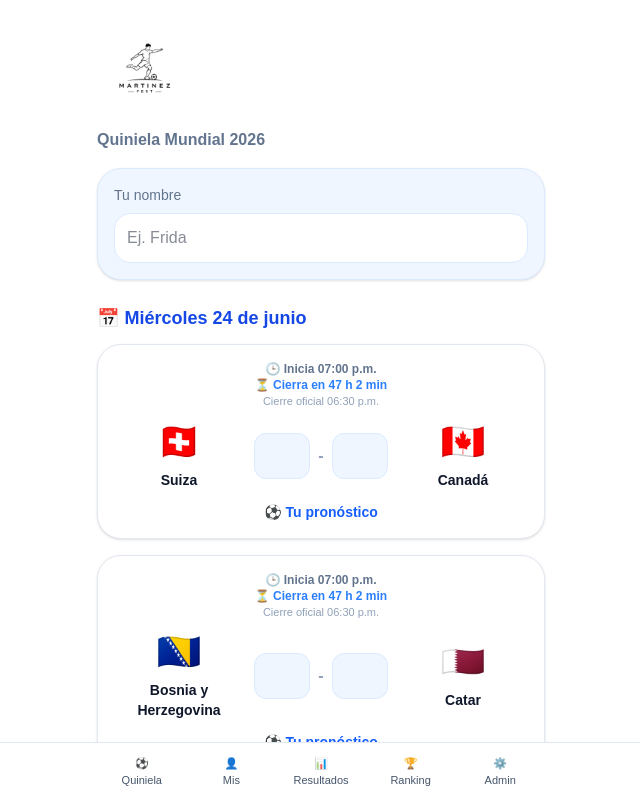
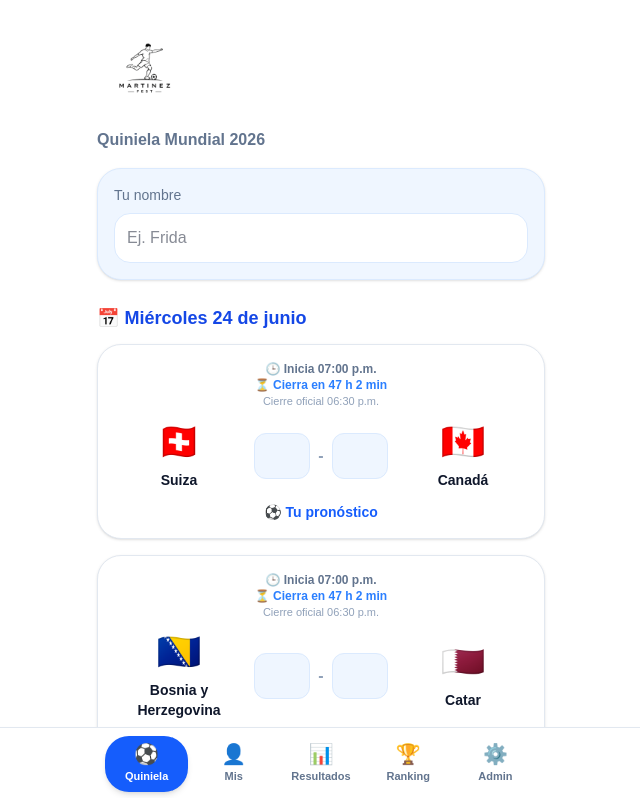
Before and after one commit to fridazzz119/Repository-name-martinez-fest, a Next.js app: page /quiniela in a window 1280 px wide. Shown: the top 798 px of the page, without its empty margins (319-959 px from the left). Built offline with nearby package versions, Linux system fonts and the light colour scheme.

Commit message:
mejora navegacion inferior

```diff
--- a/app/components/BottomNav.tsx
+++ b/app/components/BottomNav.tsx
@@ -1,36 +1,47 @@
+"use client";
+
+import Link from "next/link";
+import { usePathname } from "next/navigation";
+
 export default function BottomNav() {
+  const pathname = usePathname();
+
+  const tabs = [
+    { href: "/quiniela", icon: "⚽", label: "Quiniela" },
+    { href: "/pronosticos", icon: "👤", label: "Mis" },
+    { href: "/resultados", icon: "📊", label: "Resultados" },
+    { href: "/ranking", icon: "🏆", label: "Ranking" },
+    { href: "/admin", icon: "⚙️", label: "Admin" },
+  ];
+
   return (
     <div className="fixed bottom-0 left-0 right-0 bg-white border-t border-slate-200 shadow-lg">
-      <div className="max-w-md mx-auto grid grid-cols-5 py-3 text-[11px] text-center text-slate-600">
-        <a href="/quiniela">
-          ⚽
-          <br />
-          Quiniela
-        </a>
+      <div className="max-w-md mx-auto grid grid-cols-5 gap-1 px-2 py-2">
+        {tabs.map((tab) => {
+          const active = pathname === tab.href;
 
-        <a href="/pronosticos">
-          👤
-          <br />
-          Mis
-        </a>
+          return (
+            <Link
+              key={tab.href}
+              href={tab.href}
+              className={`flex flex-col items-center justify-center rounded-3xl py-2 transition-all duration-300 ${
+                active
+                  ? "bg-blue-600 text-white shadow-md"
+                  : "text-slate-500 hover:bg-slate-100"
+              }`}
+            >
+              <span className="text-xl leading-none">{tab.icon}</span>
 
-        <a href="/resultados">
-          📊
-          <br />
-          Resultados
-        </a>
-
-        <a href="/ranking">
-          🏆
-          <br />
-          Ranking
-        </a>
-
-        <a href="/admin">
-          ⚙️
-          <br />
-          Admin
-        </a>
+              <span
+                className={`mt-1 text-[11px] font-bold ${
+                  active ? "text-white" : "text-slate-500"
+                }`}
+              >
+                {tab.label}
+              </span>
+            </Link>
+          );
+        })}
       </div>
     </div>
   );
```
